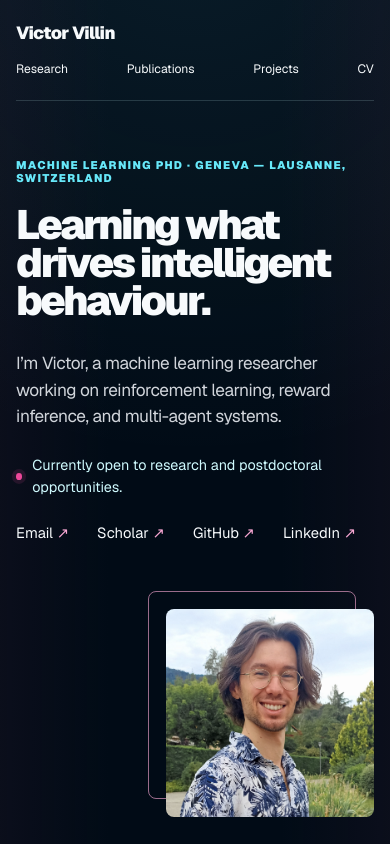
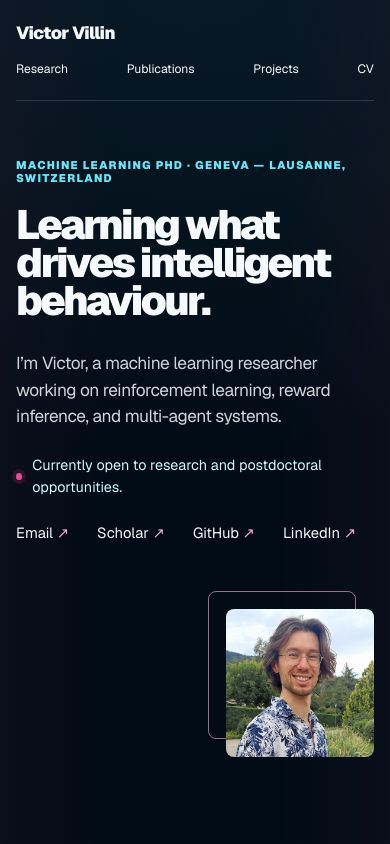
Before and after one commit to villinvic/villinvic.github.io, a Next.js app: page / in a window 390 px wide. Shown: the top 844 px of the page. Built offline with nearby package versions, Linux system fonts and the light colour scheme; a web font is replaced by a local one.

Commit message:
Make phone portrait compact

```diff
--- a/app/globals.css
+++ b/app/globals.css
@@ -153,7 +153,7 @@ footer p { margin: 0; }
   .site-header { min-height: 76px; }
   .hero { min-height: auto; grid-template-columns: 1fr; padding: 72px 0 88px; gap: 64px; }
   .hero-title { font-size: clamp(2.45rem, 10.5vw, 3.95rem); }
-  .portrait-wrap { width: min(64%, 260px); margin-left: auto; }
+  .portrait-wrap { width: min(50%, 210px); margin-left: auto; }
   .split, .intro-grid { grid-template-columns: 1fr; }
   .section { padding: 80px 0; }
   .split { gap: 42px; }
@@ -168,7 +168,7 @@ footer p { margin: 0; }
   .hero { padding-top: 58px; }
   .hero-title { letter-spacing: -.063em; }
   .lede { font-size: 1.08rem; }
-  .portrait-wrap { width: min(58%, 220px); }
+  .portrait-wrap { width: 148px; max-width: 42vw; }
   .publication { grid-template-columns: 46px 1fr auto; gap: 12px; }
   .project-card { padding: 25px; }
 }
```
